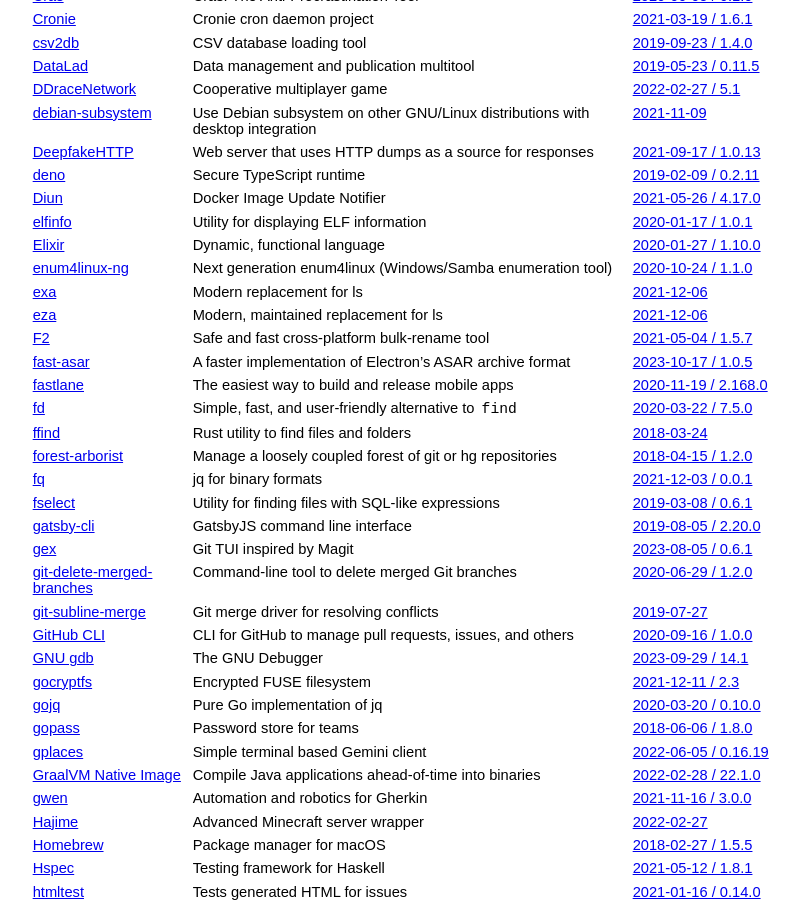
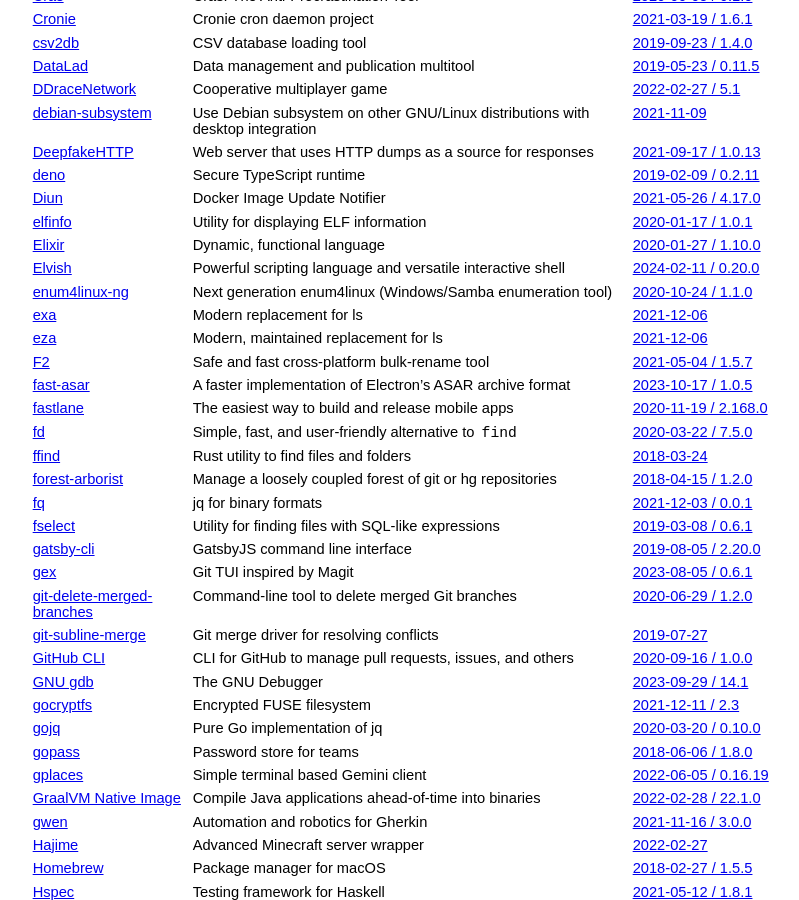
Before and after one commit to jcs/no_color, a Jekyll site: the page built from index.md, in a window 1280 px wide and 900 px high, scrolled down 3221 px. Shown: the whole window, without its empty margins (211-1010 px from the left). Built offline with Jekyll 4.4.1, drawn with Linux system fonts in a browser that asks for light colours; our own code applies the rules of GitHub Pages for plain Markdown files.

Commit message:
Add Elvish (#285)

```diff
--- a/index.md
+++ b/index.md
@@ -180,6 +180,7 @@ color by default via `NO_COLOR`.
 | [Diun](https://github.com/crazy-max/diun) | Docker Image Update Notifier | [2021-05-26 / 4.17.0](https://github.com/crazy-max/diun/releases/tag/v4.17.0) |
 | [elfinfo](https://github.com/xyproto/elfinfo) | Utility for displaying ELF information | [2020-01-17 / 1.0.1](https://github.com/xyproto/elfinfo/tree/1.0.1) |
 | [Elixir](https://elixir-lang.org) | Dynamic, functional language | [2020-01-27 / 1.10.0](https://github.com/elixir-lang/elixir/releases/tag/v1.10.0) |
+| [Elvish](https://elv.sh) | Powerful scripting language and versatile interactive shell | [2024-02-11 / 0.20.0](https://elv.sh/blog/0.20.0-release-notes.html) |
 | [enum4linux-ng](https://github.com/cddmp/enum4linux-ng) | Next generation enum4linux (Windows/Samba enumeration tool) | [2020-10-24 / 1.1.0](https://github.com/cddmp/enum4linux-ng/commit/fa8f371de9975d4613c6ed9582b26db2584d10d8) |
 | [exa](https://github.com/ogham/exa) | Modern replacement for ls | [2021-12-06](https://github.com/ogham/exa/commit/7c957f95b328aabe75f7494633dae5893d4ed3d1) |
 | [eza](https://github.com/cafkafk/eza) | Modern, maintained replacement for ls | [2021-12-06](https://github.com/cafkafk/eza/commit/7c957f95b328aabe75f7494633dae5893d4ed3d1) |
```
